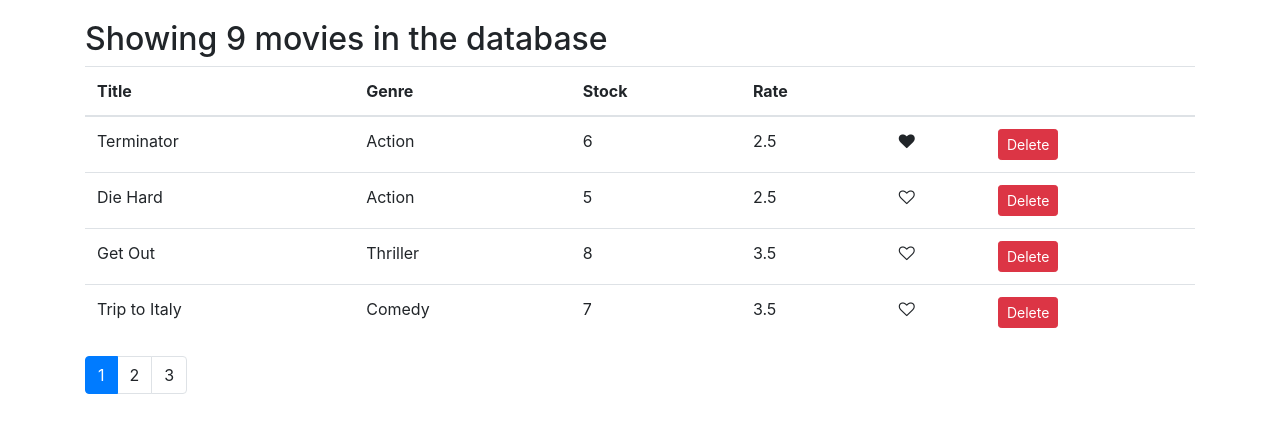
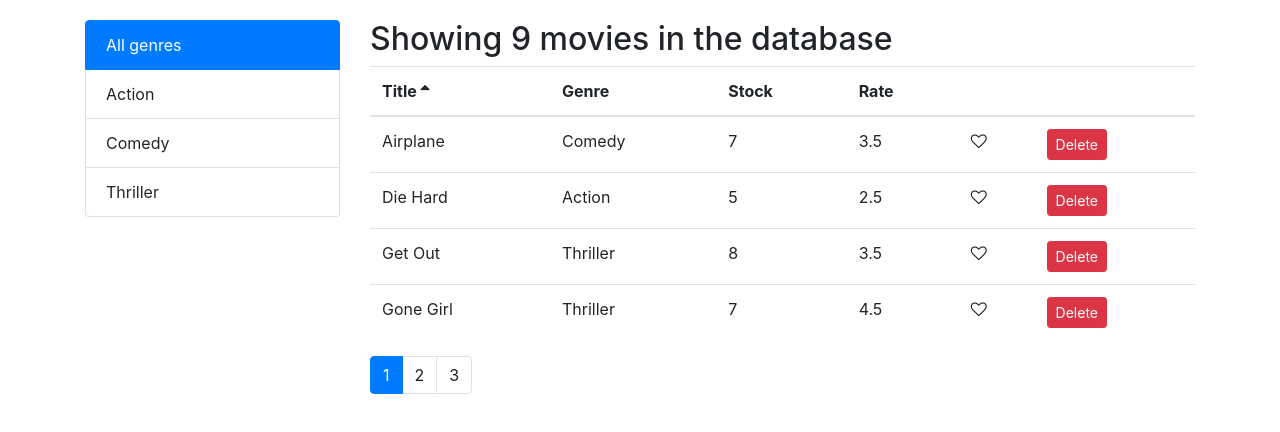
Before and after one commit to alexReshetnyak/react-basic, a React (Create React App) app in the folder vidly/: page / in a window 1280 px wide. Shown: the top 432 px of the page. Built offline with nearby package versions, Linux system fonts and the light colour scheme.

Commit message:
implemented table component

```diff
--- /dev/null
+++ b/vidly/src/components/common/genre-list.jsx
@@ -0,0 +1,46 @@
+import React from "react";
+import { getGenres } from "../../services/fakeGenreService";
+import PropTypes from "prop-types";
+
+const GenreList = ({
+  textProperty,
+  valueProperty,
+  onGenreChange,
+  currentGenreId
+}) => {
+  const genres = [{ _id: "all", name: "All genres" }, ...getGenres()];
+
+  return (
+    <ul className="list-group">
+      {genres.map(genre => (
+        <li
+          className={
+            currentGenreId === genre[valueProperty]
+              ? "list-group-item active"
+              : "list-group-item"
+          }
+          onClick={() => onGenreChange(genre[valueProperty])}
+          key={genre[valueProperty]}
+        >
+          {genre[textProperty]}
+        </li>
+      ))}
+    </ul>
+  );
+};
+
+GenreList.defaultProps = {
+  // *Set default properties
+  textProperty: "name",
+  valueProperty: "_id"
+};
+
+GenreList.propTypes = {
+  // * Types checking with props types in React docs
+  currentGenreId: PropTypes.string.isRequired,
+  onGenreChange: PropTypes.func.isRequired,
+  textProperty: PropTypes.string,
+  valueProperty: PropTypes.string
+};
+
+export default GenreList;
--- a/vidly/src/components/common/like.jsx
+++ b/vidly/src/components/common/like.jsx
@@ -1,9 +1,9 @@
 import React from "react";
 
-const Like = props => {
+const Like = ({ like, onLike }) => {
   return (
-    <div onClick={props.onLike} style={{ cursor: "pointer" }}>
-      {props.like ? (
+    <div onClick={onLike} style={{ cursor: "pointer" }}>
+      {like ? (
         <i className="fa fa-heart" aria-hidden="true" />
       ) : (
         <i className="fa fa-heart-o" aria-hidden="true" />
--- /dev/null
+++ b/vidly/src/components/common/table-body.jsx
@@ -0,0 +1,36 @@
+import React, { Component } from "react";
+import _ from "lodash";
+
+class TableBody extends Component {
+  renderCell = (item, column) => {
+    if (column.content) {
+      return column.content(item);
+    }
+
+    return _.get(item, column.path);
+  };
+
+  createKey = (item, column) => {
+    return item._id + (column.path || column.key);
+  };
+
+  render() {
+    const { data, columns } = this.props;
+
+    return (
+      <tbody>
+        {data.map(item => (
+          <tr key={item._id}>
+            {columns.map(column => (
+              <td key={this.createKey(item, column)}>
+                {this.renderCell(item, column)}
+              </td>
+            ))}
+          </tr>
+        ))}
+      </tbody>
+    );
+  }
+}
+
+export default TableBody;
--- /dev/null
+++ b/vidly/src/components/common/table-header.jsx
@@ -0,0 +1,46 @@
+import React, { Component } from "react";
+
+class TableHeader extends Component {
+  raiseSort = path => {
+    const sortColumn = { ...this.props.sortColumn };
+    if (sortColumn.path === path) {
+      sortColumn.order = sortColumn.order === "asc" ? "desc" : "asc";
+    } else {
+      sortColumn.path = path;
+      sortColumn.order = "asc";
+    }
+    this.props.onSort(sortColumn);
+  };
+
+  renderSortIcon = column => {
+    const { sortColumn } = this.props;
+    if (column.path !== sortColumn.path) {
+      return null;
+    }
+    if (sortColumn.order === "asc") {
+      return <i className="fa fa-sort-asc" />;
+    }
+
+    return <i className="fa fa-sort-desc" />;
+  };
+
+  render() {
+    return (
+      <thead>
+        <tr>
+          {this.props.columns.map((column, index) => (
+            <th
+              key={column.path || column.key}
+              className="clickable"
+              onClick={() => this.raiseSort(column.path)}
+            >
+              {column.label} {this.renderSortIcon(column)}
+            </th>
+          ))}
+        </tr>
+      </thead>
+    );
+  }
+}
+
+export default TableHeader;
--- /dev/null
+++ b/vidly/src/components/common/table.jsx
@@ -0,0 +1,14 @@
+import React from "react";
+import TableHeader from "./table-header";
+import TableBody from "./table-body";
+
+const Table = ({ columns, sortColumn, onSort, data }) => {
+  return (
+    <table className="table">
+      <TableHeader columns={columns} sortColumn={sortColumn} onSort={onSort} />
+      <TableBody data={data} columns={columns} />
+    </table>
+  );
+};
+
+export default Table;
--- a/vidly/src/components/movies.jsx
+++ b/vidly/src/components/movies.jsx
@@ -1,19 +1,28 @@
 import React, { Component } from "react";
 import { getMovies } from "../services/fakeMovieService";
-import Like from "./common/like";
 // import Paginator from "./common/pagination";
 import Pagination from "./common/pagination2";
+import GenreList from "./common/genre-list";
+import MoviesTable from "./moviesTable";
 import { paginate } from "../utils/paginate";
+import { filterMovies } from "../utils/genre-utility";
+import _ from "lodash";
 
 // const ITEMS_ON_PAGE = 5;
 
 class Movies extends Component {
   state = {
-    movies: getMovies(),
+    movies: [],
     // moviesOnPage: [],
     pageSize: 4,
-    currentPage: 1
+    currentPage: 1,
+    currentGenreId: "all",
+    sortColumn: { path: "title", order: "asc" }
   };
+
+  componentDidMount() {
+    this.setState({ movies: getMovies() });
+  }
 
   handleDeleteMovie = movie => {
     let { movies } = this.state;
@@ -37,67 +46,77 @@ class Movies extends Component {
     this.setState({ currentPage: page });
   };
 
-  renderMoviesRows() {
-    const { pageSize, currentPage, movies } = this.state;
-    const moviesPage = paginate(movies, currentPage, pageSize);
+  handleGenreChange = genreId => {
+    this.setState({ currentGenreId: genreId, currentPage: 1 });
+  };
 
-    return moviesPage.map((movie, index) => (
-      <tr key={movie._id}>
-        <td>{movie.title}</td>
-        <td>{movie.genre.name}</td>
-        <td>{movie.numberInStock}</td>
-        <td>{movie.dailyRentalRate}</td>
-        <td>
-          <Like like={movie.liked} onLike={() => this.handleLike(movie)} />
-        </td>
-        <td>
-          <button
-            className="btn btn-danger btn-sm"
-            onClick={() => this.handleDeleteMovie(movie)}
-          >
-            Delete
-          </button>
-        </td>
-      </tr>
-    ));
+  handleSort = sortColumn => {
+    this.setState({ sortColumn });
+  };
+
+  renderMoviesRows(genreMovies) {
+    return;
   }
 
+  getPageData = () => {
+    const {
+      movies,
+      currentGenreId,
+      sortColumn,
+      currentPage,
+      pageSize
+    } = this.state;
+
+    const filteredMovies = filterMovies(currentGenreId, movies);
+    const sortedMovies = _.orderBy(
+      filteredMovies,
+      [sortColumn.path],
+      [sortColumn.order]
+    );
+    const moviesPage = paginate(sortedMovies, currentPage, pageSize);
+
+    return { totalCount: filteredMovies.length, data: moviesPage };
+  };
+
   render() {
-    const { length: MovieCount } = this.state.movies;
-    const { pageSize, currentPage } = this.state;
+    const { pageSize, currentPage, currentGenreId, sortColumn } = this.state;
 
-    if (!MovieCount) {
+    const { totalCount, data } = this.getPageData();
+
+    if (!totalCount) {
       return <h2>There are no movies in the database.</h2>;
     }
 
     return (
-      <React.Fragment>
-        <h2>Showing {MovieCount} movies in the database</h2>
-        <table className="table">
-          <thead>
-            <tr>
-              <th scope="col">Title</th>
-              <th scope="col">Genre</th>
-              <th scope="col">Stock</th>
-              <th scope="col">Rate</th>
-              <th scope="col" />
-              <th scope="col" />
-            </tr>
-          </thead>
-          <tbody>{this.renderMoviesRows()}</tbody>
-        </table>
+      <div className="row">
+        <div className="col-3">
+          <GenreList
+            currentGenreId={currentGenreId}
+            onGenreChange={this.handleGenreChange}
+          />
+        </div>
+        <div className="col">
+          <h2>Showing {totalCount} movies in the database</h2>
+          <MoviesTable
+            movies={data}
+            sortColumn={sortColumn}
+            onMovieLike={this.handleLike}
+            onDeleteMovie={this.handleDeleteMovie}
+            onSort={this.handleSort}
+          />
           {/* <Paginator
             itemsList={this.state.movies}
             itemsOnPage={ITEMS_ON_PAGE}
             onPageChange={items => this.handlePageChange(items)}
           /> */}
           <Pagination
-          itemsCount={MovieCount}
+            itemsCount={totalCount}
             pageSize={pageSize}
             currentPage={currentPage}
             onPageChange={this.handlePageChange2}
           />
-      </React.Fragment>
+        </div>
+      </div>
     );
   }
 }
--- /dev/null
+++ b/vidly/src/components/moviesTable.jsx
@@ -0,0 +1,44 @@
+import React, { Component } from "react";
+import Like from "./common/like";
+import Table from "./common/table";
+
+class MoviesTable extends Component {
+  columns = [
+    { path: "title", label: "Title" },
+    { path: "genre.name", label: "Genre" },
+    { path: "numberInStock", label: "Stock" },
+    { path: "dailyRentalRate", label: "Rate" },
+    {
+      key: "like",
+      content: movie => (
+        <Like like={movie.liked} onLike={() => this.props.onMovieLike(movie)} />
+      )
+    },
+    {
+      key: "delete",
+      content: movie => (
+        <button
+          className="btn btn-danger btn-sm"
+          onClick={() => this.props.onDeleteMovie(movie)}
+        >
+          Delete
+        </button>
+      )
+    }
+  ];
+
+  render() {
+    const { movies, onSort, sortColumn } = this.props;
+
+    return (
+      <Table
+        columns={this.columns}
+        data={movies}
+        sortColumn={sortColumn}
+        onSort={onSort}
+      />
+    );
+  }
+}
+
+export default MoviesTable;
--- a/vidly/src/index.css
+++ b/vidly/src/index.css
@@ -4,3 +4,7 @@ body {
   padding: 20px 0;
   font-family: sans-serif;
 }
+
+.clickable {
+  cursor: pointer;
+}
--- /dev/null
+++ b/vidly/src/utils/genre-utility.js
@@ -0,0 +1,7 @@
+export function filterMovies(currentGenreId, movies) {
+  if (currentGenreId === "all") {
+    return movies;
+  }
+
+  return movies.filter(movie => currentGenreId === movie.genre._id);
+}
```
Also changed, not shown: vidly/src/components/common/pagination2.jsx (+3 -4 lines). Lines whose indentation alone changed are shown as unchanged.
